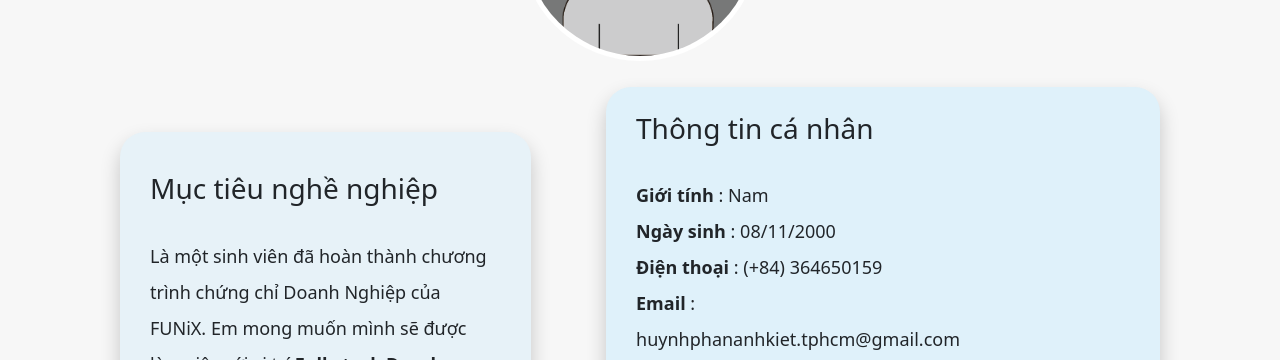
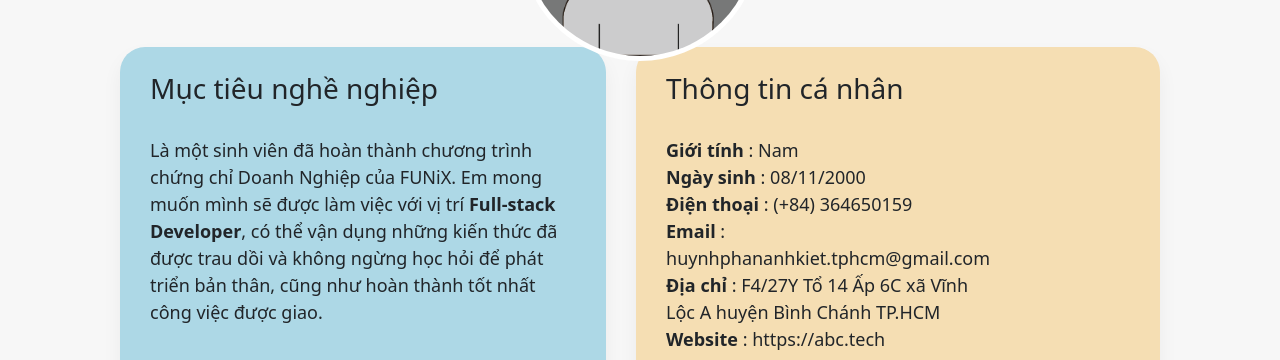
Before and after one commit to kylehuynh0811/My-first-digital-portfolio, a plain HTML site: page index.html in a window 1280 px wide. Shown: the part 719-1079 px from the top of the page. Drawn offline with nearby package versions, Linux system fonts and the light colour scheme.

Commit message:
remake the laptop version and working on m and T

```diff
--- a/css/laptop.css
+++ b/css/laptop.css
@@ -76,14 +76,10 @@ h1{
 }
 
 /* Personal info and Target formatting*/
-.about-grid{
-    display: grid;
-    grid-template-columns: repeat(2,1fr);
-    justify-items: center;
-    align-items: center;
-    column-gap: 75px;
-    line-height: 2;
-    margin-top: 40px;
+#about > .container{
+    display: flex;
+    justify-items: space-between;
+    gap: 30px;
 }
 
 .social-icons{
@@ -95,23 +91,26 @@ li span{
 }
 
 #personal-info{
-    padding: 0px 200px 80px 30px;
-    background-color: #dff1fa;
+    padding: 0px 170px 80px 30px;
     font-size: 18px;
+    margin-top: 20px;
+    background-color: wheat;
     border-radius: 25px;
-    box-shadow:0 10px 20px 0 rgba(0,0,0,0.2);
+    box-shadow: 0 10px 20px 0 rgba(0,0,0,0.05);
 }
-#personal-info h1{
+
+#personal-info h1, #target h1{
     margin-top: 25px;
 }
 
 #target{
     margin-top: 20px;
-    padding: 40px 30px;
-    background-color: #e7f2f8;
+    padding-left: 30px;
+    padding-right: 30px;
+    background-color:lightblue;
+    border-radius: 25px;
+    box-shadow: 0 10px 20px 0 rgba(0,0,0,0.05);
     font-size: 18px;
-    border-radius: 25px;
-    box-shadow:0 10px 20px rgba(0,0,0,0.2);
 }
 /* Job-related info*/
 .jinfo-grid{
--- a/css/mobile.css
+++ b/css/mobile.css
@@ -31,9 +31,9 @@
   color: white;
 }
 
-#nav-bar{
+#nav-bar > .container a{
   display: block;
-  height: auto;
+  padding-bottom: 10px !important;
 }
 
 }
--- a/css/tablet.css
+++ b/css/tablet.css
@@ -20,7 +20,8 @@
   width: 100%;
   height: auto;
   background-size: cover;
-  filter: brightness(40%);}
+  filter: brightness(40%);
+}
 
 .banner-text {
   position: absolute;
@@ -33,6 +34,7 @@
 /* Formatiting Navigation bar */
 #nav-bar{
   text-align: center;
+  padding-bottom: 10px !important;
 }
 #nav-bar a:link, a:visited{
   text-decoration: none;
--- a/index.html
+++ b/index.html
@@ -45,7 +45,6 @@
 		<!-- Personal info and career target -->
     <section id="about" class="bg-grey">
       <div class="container">
-				<div class="about-grid">
         	<div id="target">
           	<h1 class="section-title">Mục tiêu nghề nghiệp</h1>
           	<p>
@@ -76,7 +75,6 @@
 							<a href="https://www.linkedin.com/in/kylehuynh0811/" target="_blank"><i class="icon-linkedin" style="color: #0079bc"></i></a>
 						</div>
 					</div>
-      	</div>
 			</div>
     </section>
 		<!-- Experience, Education and Activities-->
```
